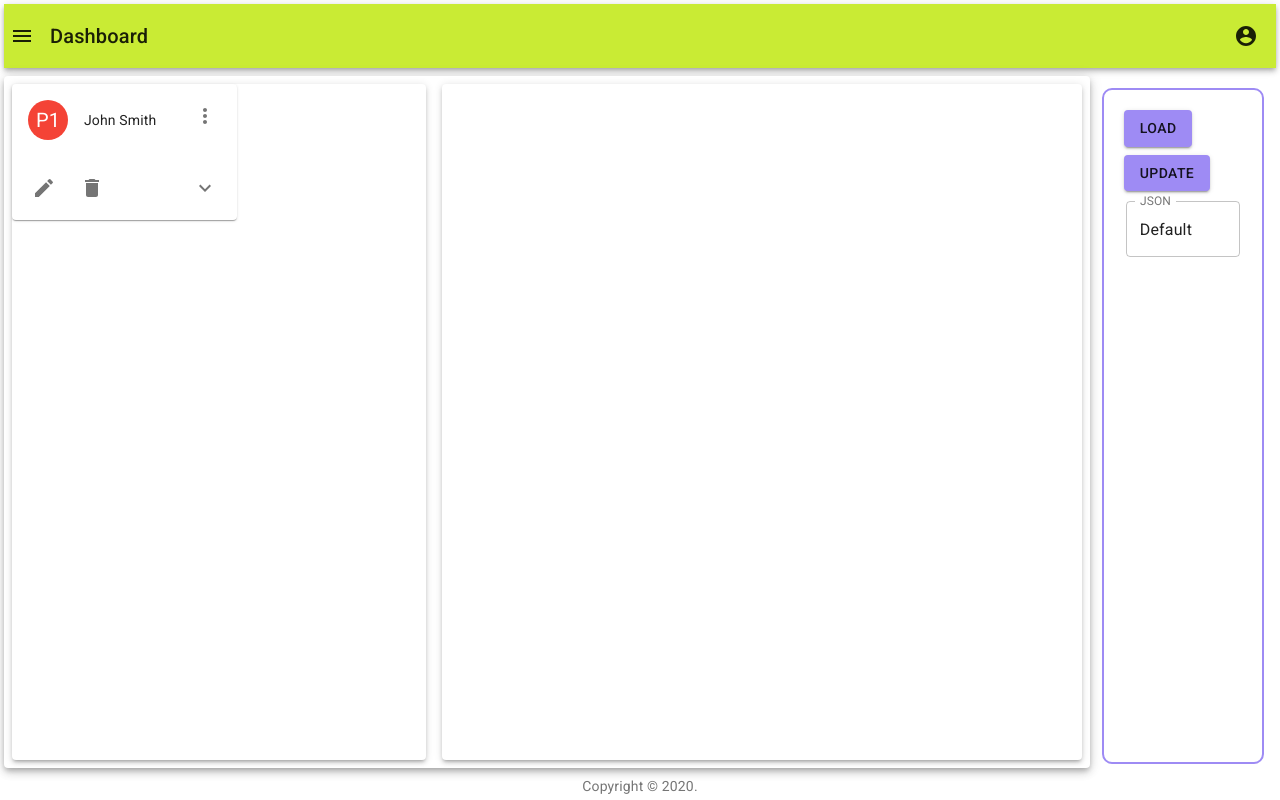
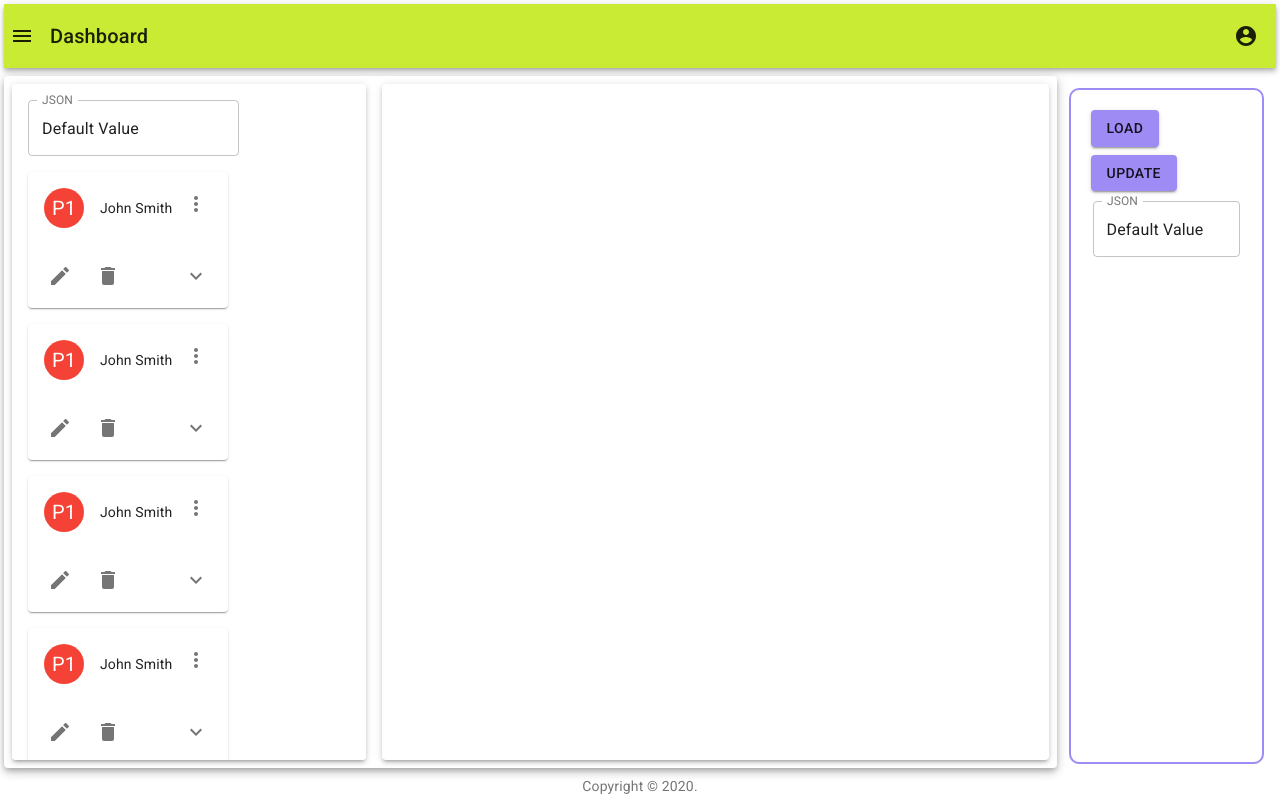
Before and after one commit to magak/reactappbuild, a React (Create React App) app in the folder iridaclientapp/: page / in a window 1280 px wide. Built offline with nearby package versions, Linux system fonts and the light colour scheme; the HTML template or start-up script is replaced by a standard one.

Commit message:
dashboard layout

```diff
--- a/iridaclientapp/src/core/components/Dashboard.tsx
+++ b/iridaclientapp/src/core/components/Dashboard.tsx
@@ -5,27 +5,30 @@ import Box from '@material-ui/core/Box';
 // import RootRef from '@material-ui/core/RootRef';
 
 import PlayerCard from './PlayerCard';
+import { List, ListItem, ListSubheader, TextField, Button } from '@material-ui/core';
 
 const useStyles = makeStyles((theme: Theme) =>
   createStyles({
     paper: {
         width: '100%',
         height: '100%',
-        position: 'relative'
+        position: 'relative',
+        overflow: 'auto'
     },
     rootBox: {
       display: 'flex',
       flexDirection: 'row',
       width: '100%',
       height: '100%',
+      position: 'absolute'
     },
     playersBox: {
       flexGrow: 1,
-      margin: theme.spacing(4)
+      margin: theme.spacing(4),
     },
     teamsBox: {
-      flexGrow: 3,
-      margin: theme.spacing(4)
+      flexGrow: 6,
+      margin: theme.spacing(4),
     }
   }));
 
@@ -37,7 +40,38 @@ export default function Dashboard() {
           <Box className={classes.rootBox}>
             <Box className={classes.playersBox}>
               <Paper className={classes.paper} elevation={3} >
-                <PlayerCard/>
+                <List>
+                  <ListItem>
+                    <Box>
+                      <TextField color="secondary"
+                          // className={classes.textField}
+                          id="outlined-multiline-static"
+                          label="JSON"
+                          defaultValue="Default Value"
+                          variant="outlined"
+                          fullWidth={true}
+                      />
+                    </Box>
+                  </ListItem>
+                  <ListItem>
+                    <PlayerCard/>
+                  </ListItem>
+                  <ListItem>
+                    <PlayerCard/>
+                  </ListItem>
+                  <ListItem>
+                    <PlayerCard/>
+                  </ListItem>
+                  <ListItem>
+                    <PlayerCard/>
+                  </ListItem>
+                  <ListItem>
+                    <PlayerCard/>
+                  </ListItem>
+                  <ListItem>
+                    <PlayerCard/>
+                  </ListItem>
+                </List>
               </Paper>
             </Box>
             <Box className={classes.teamsBox}>
```
